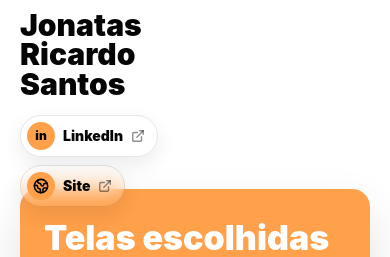
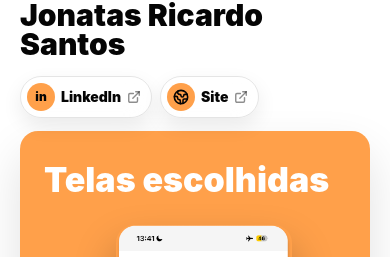
Before and after one commit to JonatasRicardo/habitos, a React (Vite) app: page / in a window 390 px wide. Shown: the part 465-722 px from the top of the page. Built offline with nearby package versions, Linux system fonts and the light colour scheme.

Commit message:
fix: tighten mobile author section

```diff
--- a/src/screens/HomeScreen.tsx
+++ b/src/screens/HomeScreen.tsx
@@ -137,7 +137,7 @@ export function HomeScreen() {
       </header>
 
       <div className="mx-auto w-full max-w-[1120px] px-5 pb-10 pt-[104px] sm:px-8 sm:pt-[124px] md:pb-14">
-        <section className="relative h-[550px] sm:h-[660px] md:h-auto md:min-h-[690px]">
+        <section className="relative h-[492px] sm:h-[620px] md:h-auto md:min-h-[690px]">
           <img
             src="/presentation/hero-desk.png"
             alt="Protótipo de hábitos aberto em um iPhone sobre uma mesa de trabalho"
@@ -148,7 +148,7 @@ export function HomeScreen() {
             Decisões de Design
           </h1>
 
-          <div className="absolute left-0 top-[178px] z-10 w-[180px] sm:top-[260px] sm:w-[230px] md:relative md:top-auto md:mt-16">
+          <div className="absolute left-0 top-[168px] z-10 w-[260px] sm:top-[252px] sm:w-[360px] md:relative md:top-auto md:mt-16 md:w-[230px]">
             <img
               src="/presentation/avatar.png"
               alt="Foto de Jonatas Ricardo Santos"
@@ -159,14 +159,14 @@ export function HomeScreen() {
               <br />
               Santos
             </p>
-            <div className="mt-4 flex flex-col items-start gap-2 sm:mt-5">
+            <div className="mt-4 flex flex-row flex-wrap items-center gap-2 sm:mt-5">
               {authorLinks.map((link) => (
                 <a
                   key={link.title}
                   href={link.href}
                   target="_blank"
                   rel="noreferrer"
-                  className="inline-flex items-center gap-2 rounded-full border border-black/10 bg-white/82 py-1.5 pl-1.5 pr-3 text-sm font-black shadow-[0_8px_20px_rgba(0,0,0,0.08)] backdrop-blur-md transition hover:border-orange/70 hover:text-orange"
+                  className="inline-flex items-center gap-1.5 rounded-full border border-black/10 bg-white/82 py-1.5 pl-1.5 pr-2.5 text-sm font-black shadow-[0_8px_20px_rgba(0,0,0,0.08)] backdrop-blur-md transition hover:border-orange/70 hover:text-orange"
                 >
                   <span className="flex h-7 w-7 items-center justify-center rounded-full bg-orange text-ink">{link.icon}</span>
                   {link.title}
```
